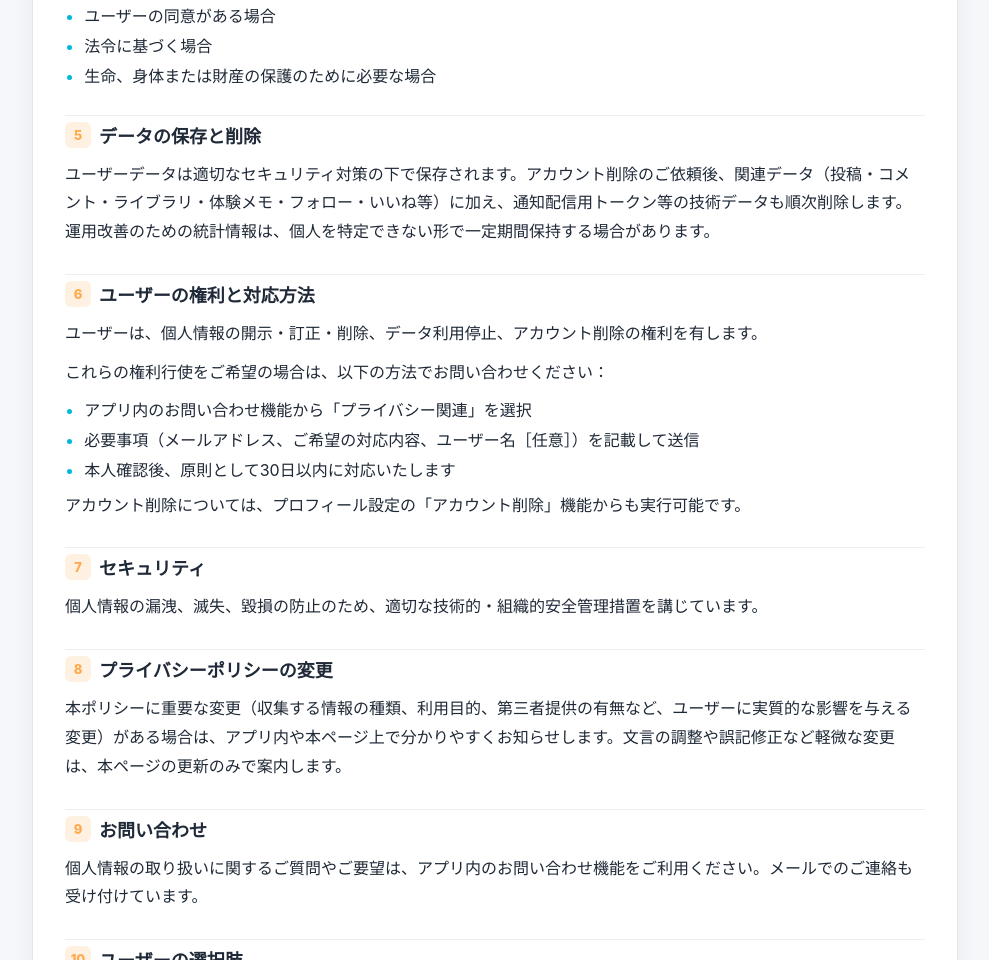
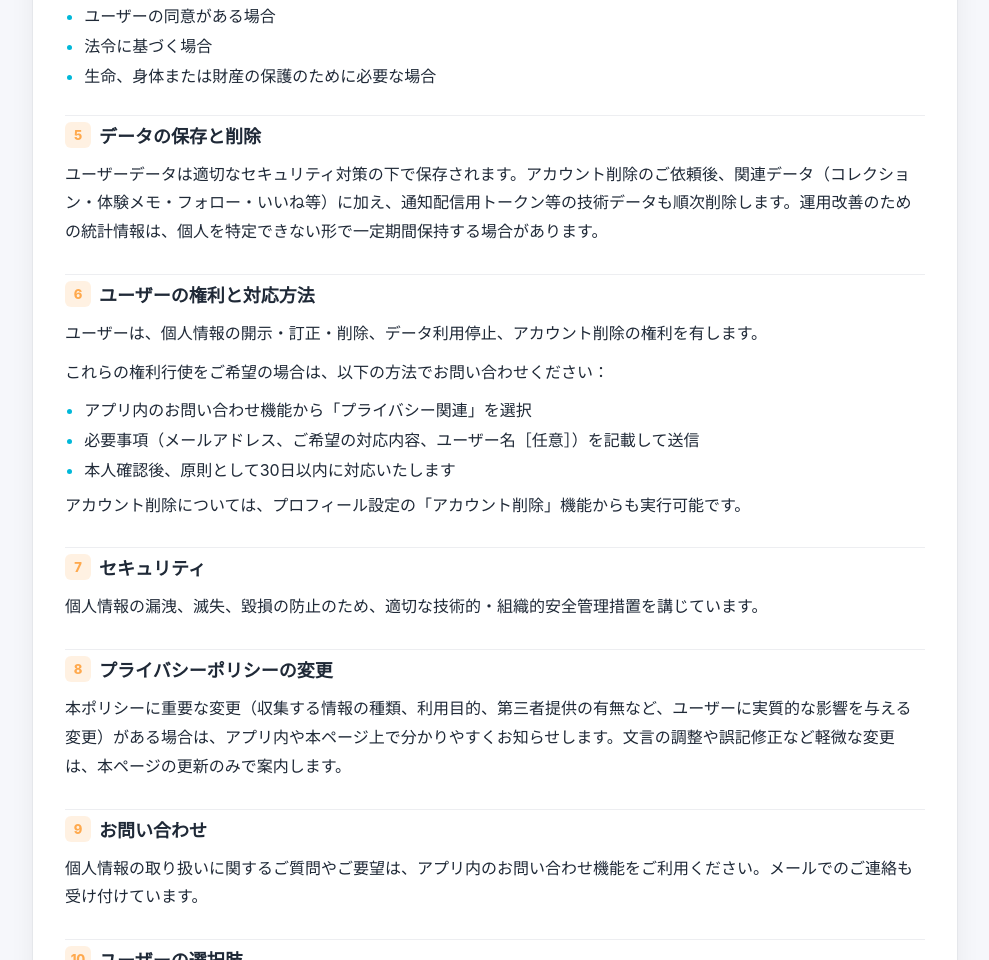
Before and after one commit to oshioshi/gamekore-support, a plain HTML site: page privacy-policy.html in a window 1280 px wide. Shown: the part 1129-2089 px from the top of the page, without its empty margins (145-1134 px from the left). Drawn offline with Linux system fonts and the light colour scheme.

Commit message:
Update data deletion details in privacy policy

```diff
--- a/privacy-policy.html
+++ b/privacy-policy.html
@@ -232,7 +232,7 @@
       </ul>
 
       <h2 id="section-5" class="section"><span class="section-badge">5</span> データの保存と削除</h2>
-      <p>ユーザーデータは適切なセキュリティ対策の下で保存されます。アカウント削除のご依頼後、関連データ（投稿・コメント・ライブラリ・体験メモ・フォロー・いいね等）に加え、通知配信用トークン等の技術データも順次削除します。運用改善のための統計情報は、個人を特定できない形で一定期間保持する場合があります。</p>
+      <p>ユーザーデータは適切なセキュリティ対策の下で保存されます。アカウント削除のご依頼後、関連データ（コレクション・体験メモ・フォロー・いいね等）に加え、通知配信用トークン等の技術データも順次削除します。運用改善のための統計情報は、個人を特定できない形で一定期間保持する場合があります。</p>
 
       <h2 id="section-6" class="section"><span class="section-badge">6</span> ユーザーの権利と対応方法</h2>
       <p>ユーザーは、個人情報の開示・訂正・削除、データ利用停止、アカウント削除の権利を有します。</p>
```
